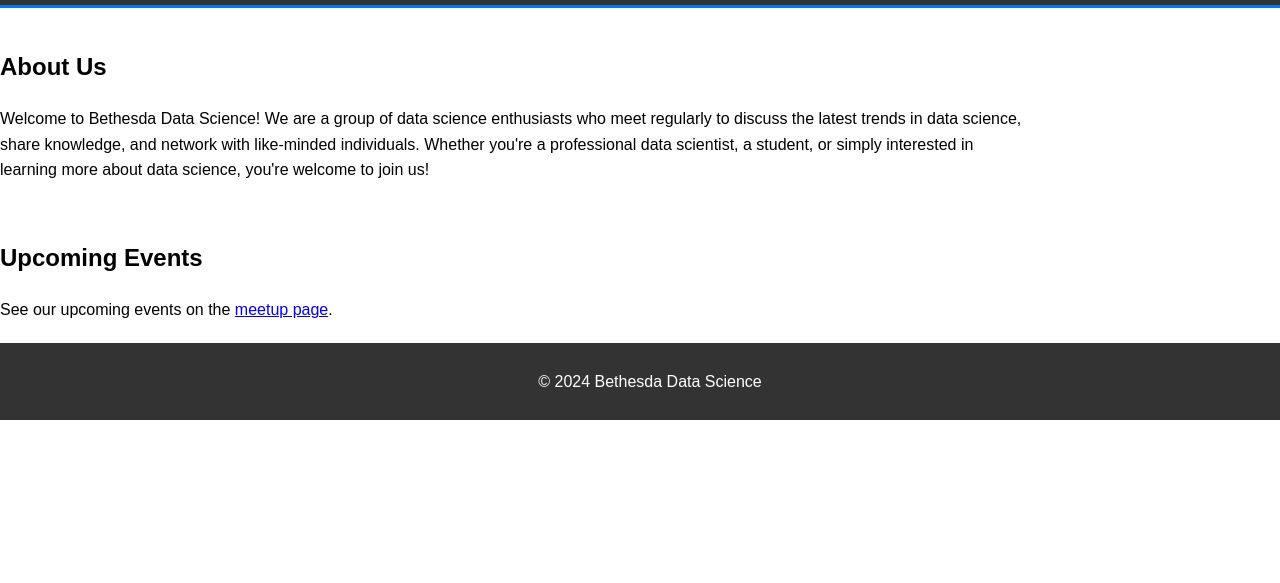
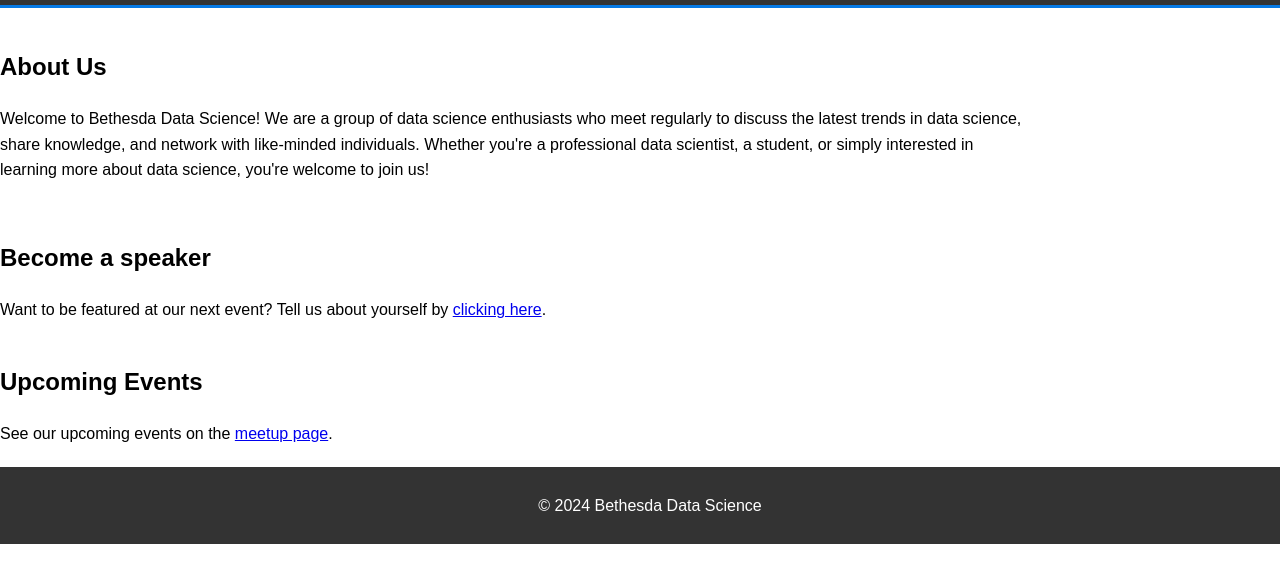
Before and after one commit to itaikatz/bethesdadata, a plain HTML site: page index.html in a window 1280 px wide. Shown: the part 95-678 px from the top of the page. Drawn offline with Linux system fonts and the light colour scheme.

Commit message:
Update index.html

```diff
--- a/index.html
+++ b/index.html
@@ -73,10 +73,16 @@
         <p>Welcome to Bethesda Data Science! We are a group of data science enthusiasts who meet regularly to discuss the latest trends in data science, share knowledge, and network with like-minded individuals. Whether you're a professional data scientist, a student, or simply interested in learning more about data science, you're welcome to join us!</p>
     </div>
     <div class="container content-section">
+        <h2>Become a speaker</h2>
+        Want to be featured at our next event? Tell us about yourself by <a href=https://forms.gle/uJZ3PCzSCrUDWAVP6>clicking here</a>.
+    </div>
+    <div class="container content-section">
         <h2>Upcoming Events</h2>
         See our upcoming events on the <a href=https://www.meetup.com/bethesda-data-science-networking-meetup/>meetup page</a>.
     </div>
-<!--
+
+
+    <!--
     <div class="container content-section">
         <h2>Past Events</h2>
         <ul>
```
